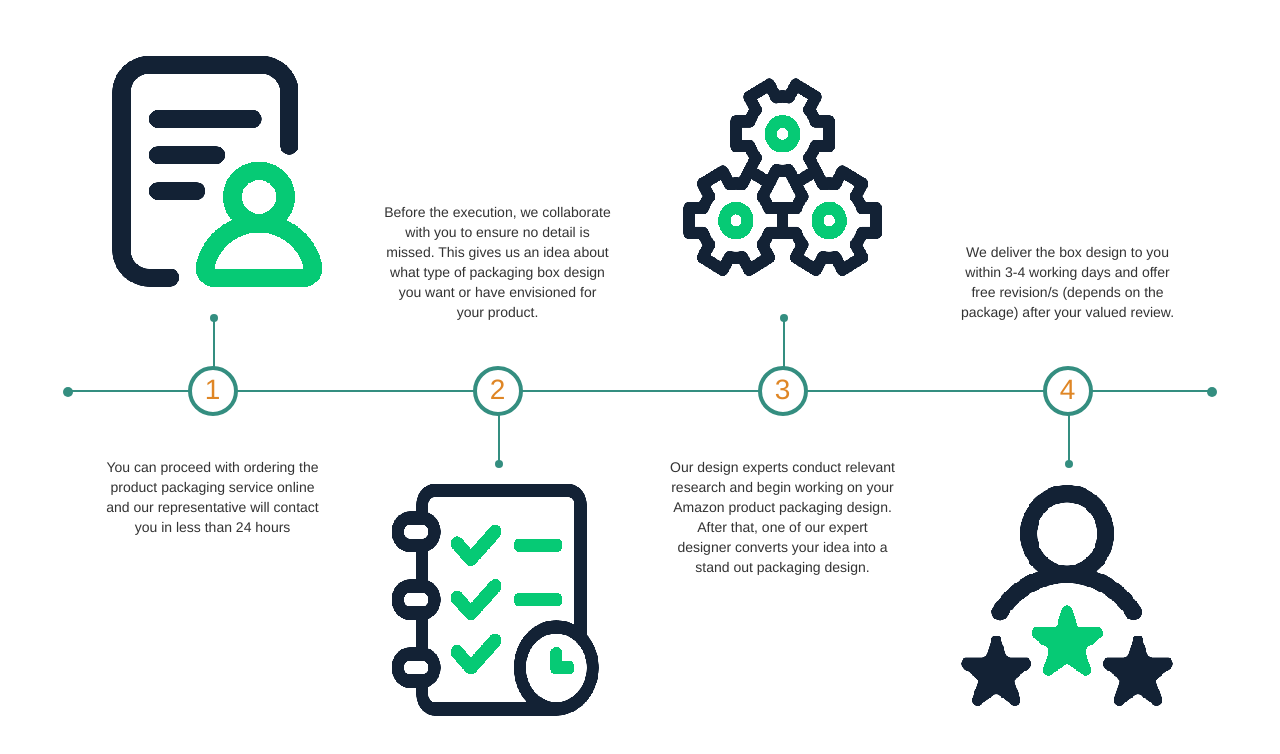
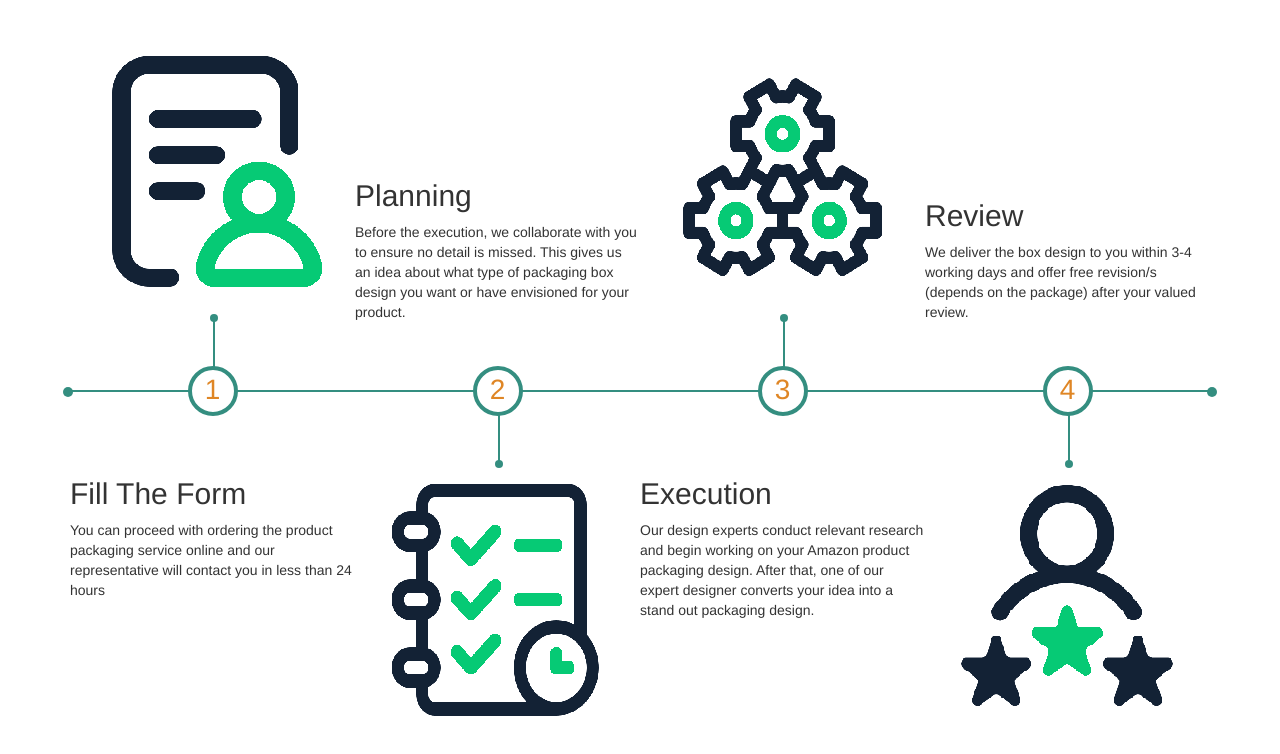
Before and after one commit to anas-ak/CSS-Horizontal-Workflow-1, a plain HTML site: page index.html in a window 1280 px wide. Drawn offline with nearby package versions, Linux system fonts and the light colour scheme.

Commit message:
Add files via upload

```diff
--- a/index.html
+++ b/index.html
@@ -18,7 +18,10 @@
                         <img src="./images/01.png" alt="fill-form" />
                     </div>
                     <div class="ps-bot">
-                        <p>You can proceed with ordering the product packaging service online and our representative will contact you in less than 24 hours</p>
+                        <p>
+                            <h2>Fill The Form</h2>
+                            You can proceed with ordering the product packaging service online and our representative will contact you in less than 24 hours
+                        </p>
                     </div>
                     <span class="ps-sp-top">1</span>
                 </li>
@@ -27,7 +30,9 @@
                         <img src="./images/02.png" alt="planning-opt" />
                     </div>
                     <div class="ps-top">
-                        <p>Before the execution, we collaborate with you to ensure no detail is missed. This gives us an idea about what type of packaging box design you want or have envisioned for your product.</p>
+                        <p>
+                            <h2>Planning</h2>
+                            Before the execution, we collaborate with you to ensure no detail is missed. This gives us an idea about what type of packaging box design you want or have envisioned for your product.</p>
                     </div>
                     <span class="ps-sp-bot">2</span>
                 </li>
@@ -36,7 +41,9 @@
                         <img src="./images/03.png" alt="execution">
                     </div>
                     <div class="ps-bot">
-                        <p>Our design experts conduct relevant research and begin working on your Amazon product packaging design. After that, one of our expert designer converts your idea into a stand out packaging design.</p>
+                        <p>
+                            <h2>Execution</h2>
+                            Our design experts conduct relevant research and begin working on your Amazon product packaging design. After that, one of our expert designer converts your idea into a stand out packaging design.</p>
                     </div>
                     <span class="ps-sp-top">3</span>
                 </li>
@@ -45,7 +52,9 @@
                         <img src="./images/04.png" alt="review">
                     </div>
                     <div class="ps-top">
-                        <p>We deliver the box design to you within 3-4 working days and offer free revision/s (depends on the package) after your valued review.</p>
+                        <p>
+                            <h2>Review</h2>
+                            We deliver the box design to you within 3-4 working days and offer free revision/s (depends on the package) after your valued review.</p>
                     </div>
                     <span class="ps-sp-bot">4</span>
                 </li>
```
